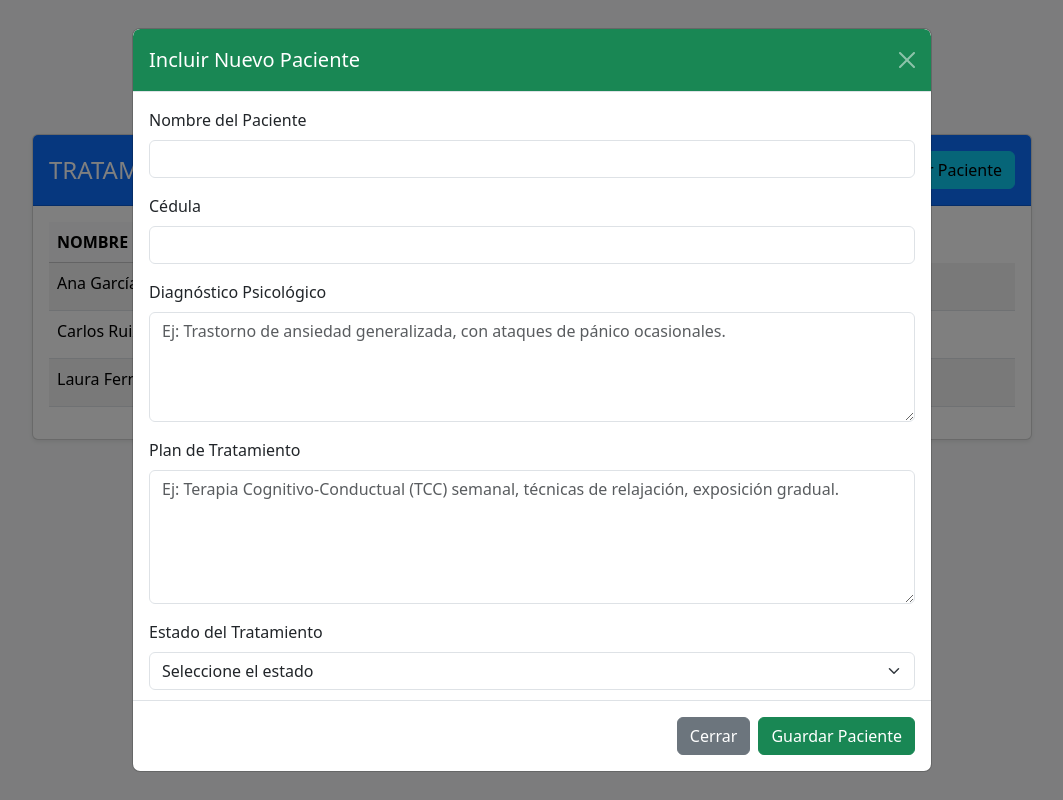
After one commit to Rafitoxdxd/SistemaUniversidadT2, a PHP site: page /View/tratamiento.php in a window 1280 px wide, after a click on "Incluir Paciente". The commit adds this page. Shown: the whole page, without its empty margins (108-1171 px from the left). Run offline with PHP 8.4, Linux system fonts and the light colour scheme.

Commit message:
modulo tratamiento
se agrego el modulo

```diff
--- a/Model/test.php
+++ b/Model/test.php
@@ -40,7 +40,7 @@ class testModulo extends Conexion{
     public function getCedula(){
         return $this->cedula;
     }
-     public function getedad(){
+    public function getedad(){
         return $this->edad;
     }
     public function getNombre_competencia(){
--- a/View/test.php
+++ b/View/test.php
@@ -427,7 +427,7 @@
                             <textarea class="form-control" id="preparacion_mental" name="preparacion_mental" rows="3"></textarea>
                         </div>
 
-                        <button type="submit" class="btn btn-primary" name="guardara" value="guardara">Guardar test</button>
+                        <button type="submit" class="btn btn-primary">Guardar test</button>
                     </form>
                 </div>
                 <div class="modal-footer">
--- /dev/null
+++ b/View/tratamiento.php
@@ -0,0 +1,224 @@
+<!DOCTYPE html>
+<html lang="es">
+<head>
+    <meta charset="UTF-8">
+    <meta name="viewport" content="width=device-width, initial-scale=1.0">
+    <title>Tabla de Tratamientos Psicológicos</title>
+    <link href="https://cdn.jsdelivr.net/npm/bootstrap@5.3.3/dist/css/bootstrap.min.css" rel="stylesheet" integrity="sha384-QWTKZyjpPEjISv5WaRU9OFeRpok6YctnYmDr5pNlyT2bRjXh0JMhjY6hW+ALEwIH" crossorigin="anonymous">
+    <link rel="stylesheet" href="https://cdnjs.cloudflare.com/ajax/libs/font-awesome/6.5.2/css/all.min.css" integrity="sha512-SnH5WK+bZxgPHs44uWIX+LLJAJ9/2PkPKZ5QiAj6Ta86w+fsb2TkcmfRyVX3pBnMFcV7oQPJkl9QevSCWr3W6A==" crossorigin="anonymous" referrerpolicy="no-referrer" />
+</head>
+<body class="bg-light p-4">
+
+    <div class="container mt-4 mb-4">
+        <div class="row justify-content-center">
+            <div class="col-md-8">
+                <input type="text" class="form-control" id="searchInput" placeholder="Buscar paciente por nombre, cédula..." onkeyup="buscarPacientesEnTiempoReal()">
+            </div>
+        </div>
+    </div>
+
+    <div class="container-fluid mt-5">
+        <div class="card shadow-sm mx-auto" style="max-width: 1000px;">
+            <div class="card-header bg-primary text-white d-flex justify-content-between align-items-center py-3">
+                <h4 class="mb-0">TRATAMIENTOS PSICOLÓGICOS</h4>
+                <div>
+                    <button type="button" class="btn btn-success me-2" data-bs-toggle="modal" data-bs-target="#incluirPacienteModal">Incluir Paciente</button>
+                    <button type="button" class="btn btn-info" data-bs-toggle="modal" data-bs-target="#modificarPacienteModal">Modificar Paciente</button>
+                </div>
+            </div>
+            <div class="card-body paciente-card ">
+                <div class="table-responsive">
+                    <table class="table table-hover table-striped caption-top">
+                        <thead class="table-light">
+                            <tr>
+                                <th scope="col" class= "justify-content-between">
+                                    NOMBRE DEL PACIENTE
+                                </th>
+                                <th scope="col" class=" justify-content-between">
+                                    CÉDULA
+                                </th>
+                                <th scope="col" class=" justify-content-between">
+                                    FECHA CREACIÓN
+                                </th>
+                            </tr>
+                        </thead>
+                        <tbody>
+                            <tr>
+                                <td>Ana García</td>
+                                <td>12.345.678</td>
+                                <td>15/01/2023</td>
+                                <td>
+                                    <button class="btn btn-info btn-sm" data-bs-toggle="modal" data-bs-target="#verDetallesModal">Ver detalles</button>
+                                </td>
+                            </tr>
+                            <tr>
+                                <td>Carlos Ruiz</td>
+                                <td>23.456.789</td>
+                                <td>01/03/2024</td>
+                                <td>
+                                    <button class="btn btn-info btn-sm" data-bs-toggle="modal" data-bs-target="#verDetallesModal">Ver detalles</button>
+                                </td>
+                            </tr>
+                            <tr>
+                                <td>Laura Fernández</td>
+                                <td>34.567.890</td>
+                                <td>20/06/2023</td>
+                                <td>
+                                    <button class="btn btn-info btn-sm" data-bs-toggle="modal" data-bs-target="#verDetallesModal">Ver detalles</button>
+                                </td>
+                            </tr>
+                        </tbody>
+                    </table>
+                </div>
+            </div>
+        </div>
+    </div>
+
+    <div class="modal fade" id="incluirPacienteModal" tabindex="-1" aria-labelledby="incluirPacienteModalLabel" aria-hidden="true">
+        <div class="modal-dialog modal-dialog-centered modal-dialog-scrollable modal-lg">
+            <div class="modal-content">
+                <div class="modal-header bg-success text-white">
+                    <h5 class="modal-title" id="incluirPacienteModalLabel">Incluir Nuevo Paciente</h5>
+                    <button type="button" class="btn-close btn-close-white" data-bs-dismiss="modal" aria-label="Close"></button>
+                </div>
+                <div class="modal-body">
+                    <form>
+                        <div class="mb-3">
+                            <label for="nombrePaciente" class="form-label">Nombre del Paciente</label>
+                            <input type="text" class="form-control" id="nombrePaciente" required>
+                        </div>
+                        <div class="mb-3">
+                            <label for="cedulaPaciente" class="form-label">Cédula</label>
+                            <input type="text" class="form-control" id="cedulaPaciente" required>
+                        </div>
+                        <div class="mb-3">
+                            <label for="diagnosticoIncluir" class="form-label">Diagnóstico Psicológico</label>
+                            <textarea class="form-control" id="diagnosticoIncluir" rows="4" placeholder="Ej: Trastorno de ansiedad generalizada, con ataques de pánico ocasionales."></textarea>
+                        </div>
+                        <div class="mb-3">
+                            <label for="tratamientoIncluir" class="form-label">Plan de Tratamiento</label>
+                            <textarea class="form-control" id="tratamientoIncluir" rows="5" placeholder="Ej: Terapia Cognitivo-Conductual (TCC) semanal, técnicas de relajación, exposición gradual."></textarea>
+                        </div>
+                        <div class="mb-3">
+                            <label for="estadoIncluir" class="form-label">Estado del Tratamiento</label>
+                            <select class="form-select" id="estadoIncluir">
+                                <option selected>Seleccione el estado</option>
+                                <option value="inicial">Fase Inicial</option>
+                                <option value="en_progreso">En Progreso</option>
+                                <option value="finalizado">Finalizado</option>
+                                <option value="pausado">Pausado Temporalmente</option>
+                                <option value="seguimiento">Seguimiento</option>
+                            </select>
+                        </div>
+                    </form>
+                </div>
+                <div class="modal-footer">
+                    <button type="button" class="btn btn-secondary" data-bs-dismiss="modal">Cerrar</button>
+                    <button type="submit" class="btn btn-success">Guardar Paciente</button>
+                </div>
+            </div>
+        </div>
+    </div>
+
+    <div class="modal fade" id="modificarPacienteModal" tabindex="-1" aria-labelledby="modificarPacienteModalLabel" aria-hidden="true">
+        <div class="modal-dialog modal-lg">
+            <div class="modal-content">
+                <div class="modal-header bg-info text-white">
+                    <h5 class="modal-title" id="modificarPacienteModalLabel">Modificar Datos del Paciente</h5>
+                    <button type="button" class="btn-close btn-close-white" data-bs-dismiss="modal" aria-label="Close"></button>
+                </div>
+                <div class="modal-body">
+                    <form>
+                        <div class="mb-3">
+                            <label for="modificarNombrePaciente" class="form-label">Nombre del Paciente</label>
+                            <input type="text" class="form-control" id="modificarNombrePaciente" value="Ana García">
+                        </div>
+                        <div class="mb-3">
+                            <label for="modificarCedulaPaciente" class="form-label">Cédula</label>
+                            <input type="text" class="form-control" id="modificarCedulaPaciente" value="12.345.678">
+                        </div>
+                        <div class="mb-3">
+                            <label for="diagnosticoModificar" class="form-label">Diagnóstico Psicológico</label>
+                            <textarea class="form-control" id="diagnosticoModificar" rows="4">Trastorno de ansiedad generalizada, con ataques de pánico ocasionales. Se observa mejora en el manejo del estrés.</textarea>
+                        </div>
+                        <div class="mb-3">
+                            <label for="tratamientoModificar" class="form-label">Plan de Tratamiento</label>
+                            <textarea class="form-control" id="tratamientoModificar" rows="5">Terapia Cognitivo-Conductual (TCC) semanal, técnicas de relajación, exposición gradual. Se redujo la frecuencia de sesiones a quincenal.</textarea>
+                        </div>
+                        <div class="mb-3">
+                            <label for="estadoModificar" class="form-label">Estado del Tratamiento</label>
+                            <select class="form-select" id="estadoModificar">
+                                <option value="inicial">Fase Inicial</option>
+                                <option value="en_progreso" selected>En Progreso</option>
+                                <option value="finalizado">Finalizado</option>
+                                <option value="pausado">Pausado Temporalmente</option>
+                                <option value="seguimiento">Seguimiento</option>
+                            </select>
+                        </div>
+                    </form>
+                </div>
+                <div class="modal-footer">
+                    <button type="button" class="btn btn-secondary" data-bs-dismiss="modal">Cerrar</button>
+                    <button type="submit" class="btn btn-primary">Guardar Cambios</button>
+                </div>
+            </div>
+        </div>
+    </div>
+
+    <div class="modal fade" id="verDetallesModal" tabindex="-1" aria-labelledby="verDetallesModalLabel" aria-hidden="true">
+        <div class="modal-dialog">
+            <div class="modal-content">
+                <div class="modal-header bg-primary text-white">
+                    <h5 class="modal-title" id="verDetallesModalLabel">Detalles del Paciente y Tratamiento</h5>
+                    <button type="button" class="btn-close btn-close-white" data-bs-dismiss="modal" aria-label="Close"></button>
+                </div>
+                <div class="modal-body">
+                    <dl class="row">
+                        <dt class="col-sm-4">Nombre del Paciente:</dt>
+                        <dd class="col-sm-8" id="detalleNombre">Ana García</dd>
+
+                        <dt class="col-sm-4">Cédula:</dt>
+                        <dd class="col-sm-8" id="detalleCedula">12.345.678</dd>
+
+                        <dt class="col-sm-4">Fecha Creación:</dt>
+                        <dd class="col-sm-8" id="detalleFechaCreacion">15/01/2023</dd>
+
+                        <dt class="col-sm-4">Diagnóstico Psicológico:</dt>
+                        <dd class="col-sm-8" id="detalleDiagnostico">Trastorno de ansiedad generalizada, con ataques de pánico ocasionales. Se observa mejora en el manejo del estrés.</dd>
+
+                        <dt class="col-sm-4">Plan de Tratamiento:</dt>
+                        <dd class="col-sm-8" id="detalleTratamiento">Terapia Cognitivo-Conductual (TCC) semanal, técnicas de relajación, exposición gradual. Se redujo la frecuencia de sesiones a quincenal.</dd>
+
+                        <dt class="col-sm-4">Estado del Tratamiento:</dt>
+                        <dd class="col-sm-8" id="detalleEstado"><span class="badge bg-warning">En Progreso</span></dd>
+                    </dl>
+                </div>
+                <div class="modal-footer">
+                    <button type="button" class="btn btn-secondary" data-bs-dismiss="modal">Cerrar</button>
+                </div>
+            </div>
+        </div>
+    </div>
+
+    <script>
+    function buscarPacientesEnTiempoReal() {
+        const searchTerm = document.getElementById('searchInput').value.toLowerCase();
+        const pacienteCards = document.querySelectorAll('.paciente-card');
+
+        pacienteCards.forEach(card => {
+            const nombre = card.dataset.nombre.toLowerCase();
+            const cedula = card.dataset.cedula.toLowerCase();
+
+            if (nombre.includes(searchTerm) || cedula.includes(searchTerm)) {
+                card.style.display = 'block';
+            } else {
+                card.style.display = 'none';
+            }
+        });
+    }
+
+    </script>
+
+    <script src="https://cdn.jsdelivr.net/npm/bootstrap@5.3.3/dist/js/bootstrap.bundle.min.js" integrity="sha384-YvpcrYf0tY3lHB60NNkmXc5s9fDVZLESaAA55NDzOxhy9GkcIdslK1eN7N6jIeHz" crossorigin="anonymous"></script>
+</body>
+</html>
```
Also changed, not shown: Controller/tratamiento.php (added, +38 -0 lines), Model/tratamiento.php (added, +78 -0 lines).
